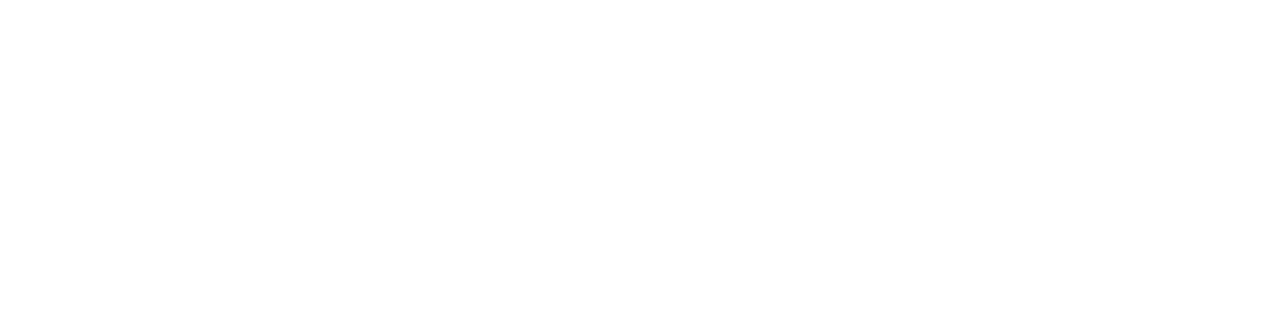
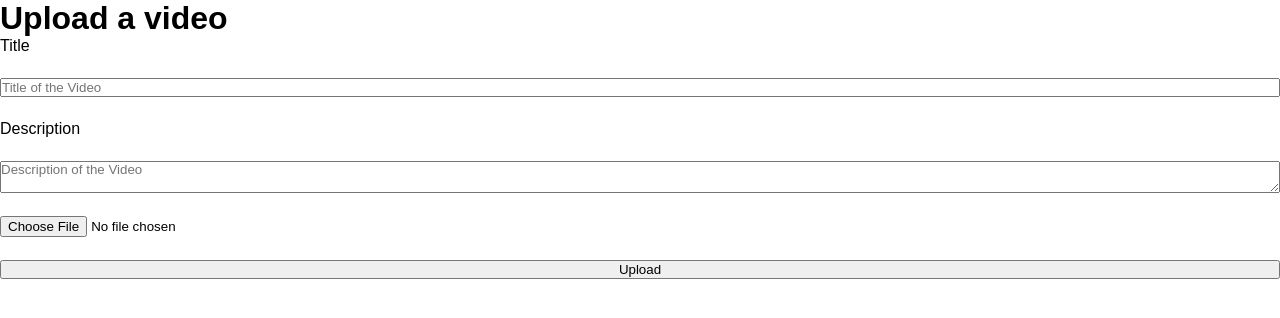
Before and after one commit to prezure2006/Vezore-Smart-learning-Platform, a React (Vite) app in the folder client/: page /upload in a window 1280 px wide. Before the commit this address had no page. Shown: the top 318 px of the page. Built offline with nearby package versions, Linux system fonts and the light colour scheme.

Commit message:
feat: States of all the variable

```diff
--- a/client/src/App.jsx
+++ b/client/src/App.jsx
@@ -2,6 +2,7 @@ import MainLayout from "./layouts/MainLayout";
 
 import { Routes, Route } from "react-router-dom";
 import WatchPage from "./pages/watchpage/WatchPage";
+import Upload from "./pages/upload/Upload";
 function App() {
   // const [message, setMessage] = useState("Connecting...");
   // const [error, setError] = useState("");
@@ -26,6 +27,7 @@ function App() {
     <Routes>
       <Route path="/" element={<MainLayout />} />
       <Route path="/watch/:id" element={<WatchPage />} />
+      <Route path="/upload" element={<Upload />}></Route>
     </Routes>
   );
 }
--- a/client/src/pages/Upload.jsx
+++ /dev/null
@@ -1,4 +0,0 @@
-const Upload = () => {
-  return <div>Upload</div>;
-};
-export default Upload;
--- /dev/null
+++ b/client/src/pages/upload/Upload.jsx
@@ -0,0 +1,49 @@
+import "./upload.css";
+import { useState, useRef } from "react";
+const Upload = () => {
+  const [title, updateTitle] = useState("");
+  const [descr, updateDescr] = useState("");
+  const videoRef = useRef(null);
+  const handleUpload = (e) => {
+    e.preventDefault();
+    const selectedFile = videoRef.current.files[0];
+    console.log("Upload form Submitted");
+    console.log(selectedFile);
+  };
+
+  return (
+    <div className="main-container">
+      <h1>Upload a video</h1>
+      <form onSubmit={handleUpload}>
+        <div className="inner-container">
+          <label htmlFor="title">Title </label>
+          <input
+            type="text"
+            placeholder="Title of the Video"
+            id="title"
+            name="title"
+            value={title}
+            onChange={(e) => updateTitle(e.target.value)}
+          />
+          <label htmlFor="description">Description</label>
+          <textarea
+            placeholder="Description of the Video"
+            id="description"
+            name="description"
+            value={descr}
+            onChange={(e) => updateDescr(e.target.value)}
+          ></textarea>
+          <input
+            type="file"
+            id="video"
+            name="video"
+            accept="video/*"
+            ref={videoRef}
+          />
+          <button type="submit">Upload</button>
+        </div>
+      </form>
+    </div>
+  );
+};
+export default Upload;
--- /dev/null
+++ b/client/src/pages/upload/upload.css
@@ -0,0 +1,10 @@
+* {
+  padding: 0;
+  margin: 0;
+}
+.inner-container {
+  display: flex;
+  flex-direction: column;
+  justify-content: center;
+  gap: 23px;
+}
```
